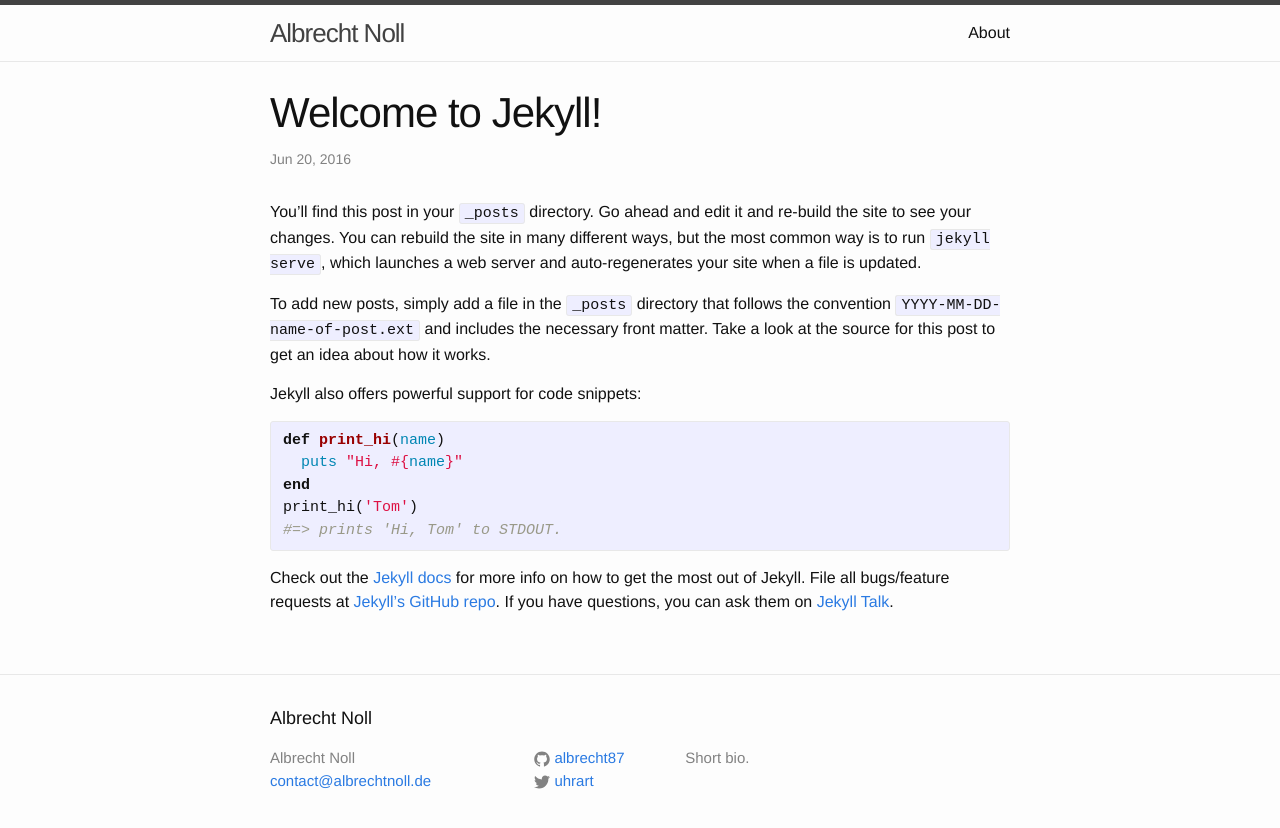
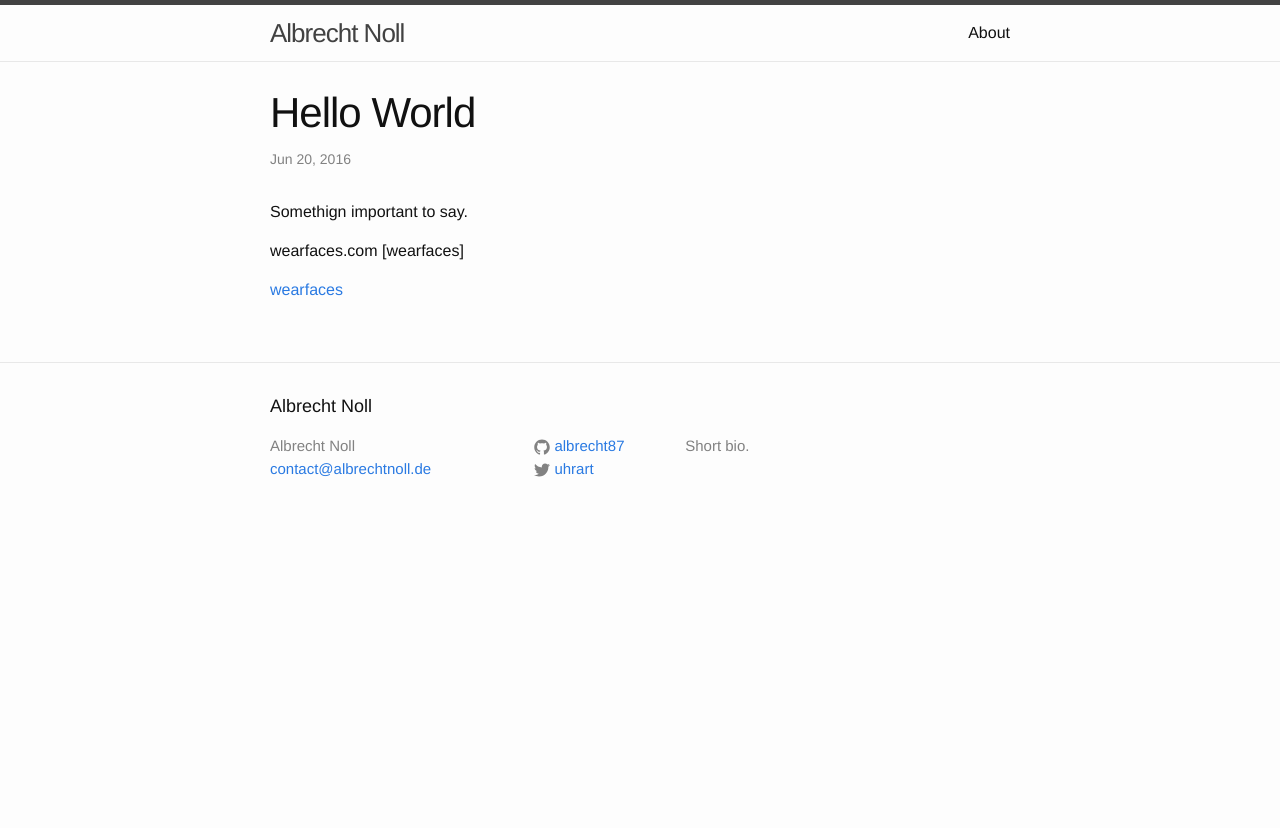
Before and after one commit to albrecht87/albrecht87.github.io, a Jekyll site: the page built from _posts/2016-06-20-welcome-to-jekyll.markdown, in a window 1280 px wide. Shown: the top 828 px of the page. Built offline with Jekyll 4.4.1, drawn with Linux system fonts in a browser that asks for light colours.

Commit message:
Update 2016-06-20-welcome-to-jekyll.markdown

```diff
--- a/_posts/2016-06-20-welcome-to-jekyll.markdown
+++ b/_posts/2016-06-20-welcome-to-jekyll.markdown
@@ -1,25 +1,12 @@
 ---
 layout: post
-title:  "Welcome to Jekyll!"
+title:  "Hello World"
 date:   2016-06-20 17:08:42 -0400
 categories: jekyll update
 ---
-You’ll find this post in your `_posts` directory. Go ahead and edit it and re-build the site to see your changes. You can rebuild the site in many different ways, but the most common way is to run `jekyll serve`, which launches a web server and auto-regenerates your site when a file is updated.
+Somethign important to say.
 
-To add new posts, simply add a file in the `_posts` directory that follows the convention `YYYY-MM-DD-name-of-post.ext` and includes the necessary front matter. Take a look at the source for this post to get an idea about how it works.
+wearfaces.com [wearfaces]
 
-Jekyll also offers powerful support for code snippets:
 
-{% highlight ruby %}
-def print_hi(name)
-  puts "Hi, #{name}"
-end
-print_hi('Tom')
-#=> prints 'Hi, Tom' to STDOUT.
-{% endhighlight %}
-
-Check out the [Jekyll docs][jekyll-docs] for more info on how to get the most out of Jekyll. File all bugs/feature requests at [Jekyll’s GitHub repo][jekyll-gh]. If you have questions, you can ask them on [Jekyll Talk][jekyll-talk].
-
-[jekyll-docs]: http://jekyllrb.com/docs/home
-[jekyll-gh]:   https://github.com/jekyll/jekyll
-[jekyll-talk]: https://talk.jekyllrb.com/
+[wearfaces](http://wearfaces.com)
```
